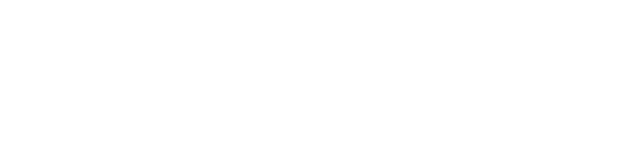
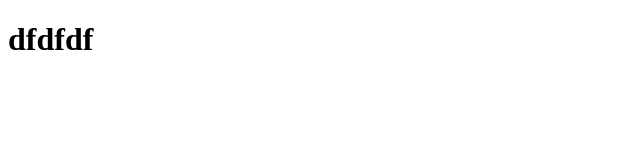
Before and after one commit to Den4ik3090/OdinP_Project-RestouranPage-, a plain HTML site: page index.html in a window 1280 px wide. Shown: the whole page, without its empty margins (0-640 px from the left). Drawn offline with Linux system fonts and the light colour scheme.

Commit message:
New_File

```diff
--- a/index.html
+++ b/index.html
@@ -8,7 +8,7 @@
 </head>
 
 <body>
-
+  <h1>dfdfdf</h1>
 </body>
 
 </html>
```
